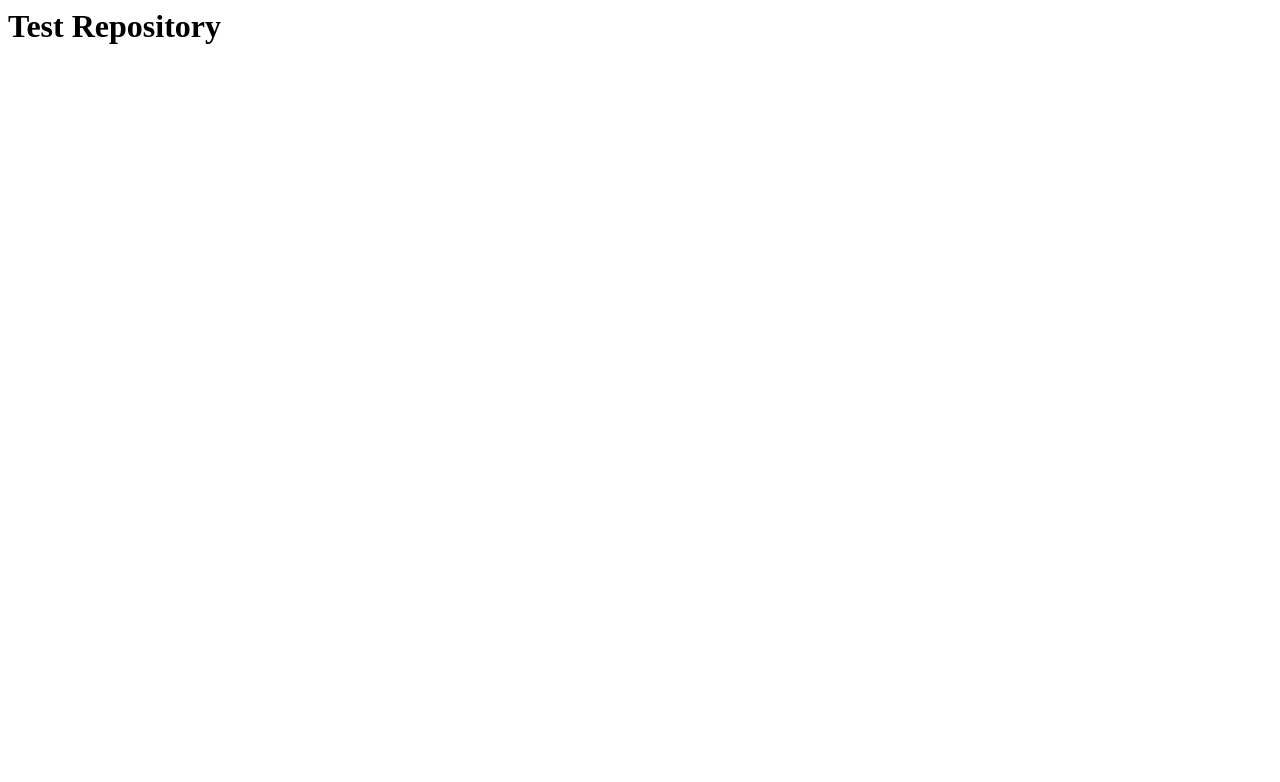
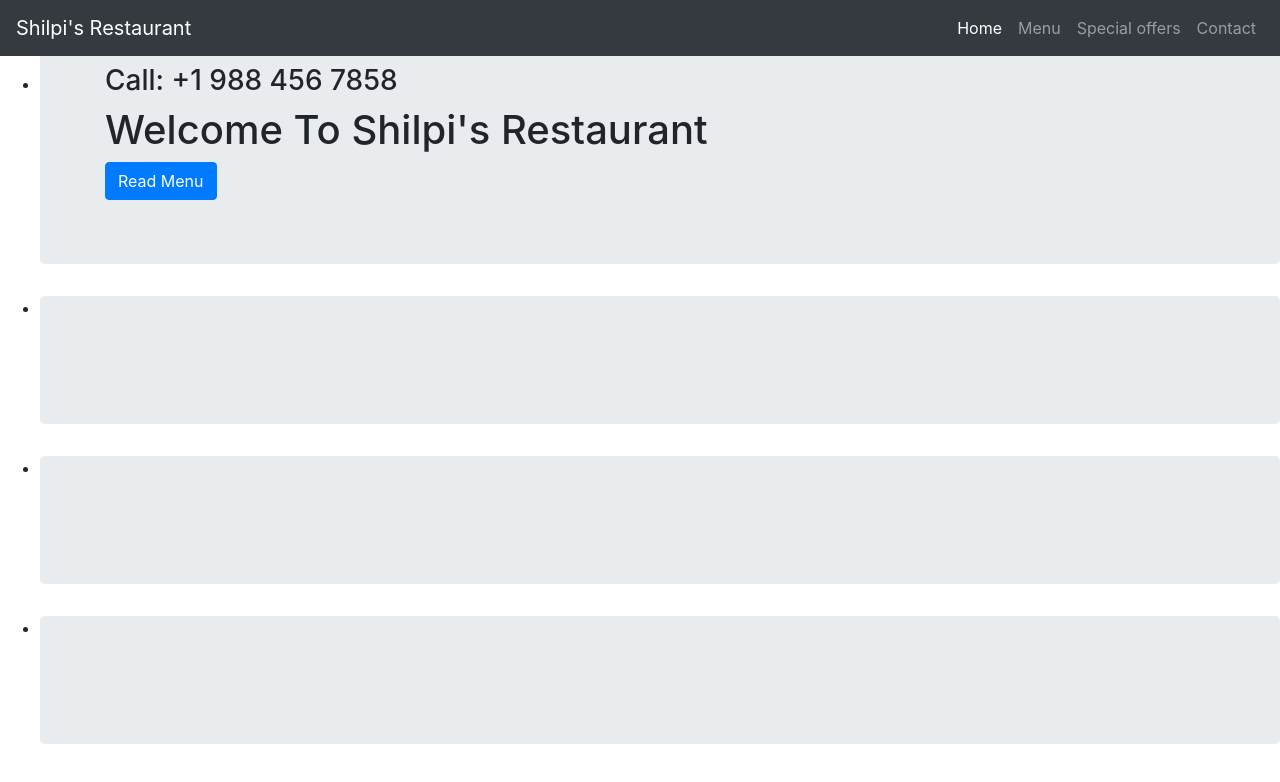
Before and after one commit to avasanth/testRepo, a plain HTML site: page index.html in a window 1280 px wide. Drawn offline with nearby package versions, Linux system fonts and the light colour scheme.

Commit message:
Update index.html

```diff
--- a/index.html
+++ b/index.html
@@ -1 +1,88 @@
-<h1>Test Repository</h1>
+<!doctype html>
+<html lang="en">
+	<head>
+		<!-- Required meta tags -->
+		<meta charset="utf-8">
+		<meta name="viewport" content="width=device-width, initial-scale=1, shrink-to-fit=no">
+
+		<!-- Bootstrap CSS -->
+		<link rel="stylesheet" href="https://stackpath.bootstrapcdn.com/bootstrap/4.1.3/css/bootstrap.min.css" integrity="sha384-MCw98/SFnGE8fJT3GXwEOngsV7Zt27NXFoaoApmYm81iuXoPkFOJwJ8ERdknLPMO" crossorigin="anonymous">
+
+		<link rel="stylesheet" type="text/css" href="style.css">
+
+		<!-- Title for the site-->
+		<title>Shilpi's Restaurant</title>
+	</head>
+	<header>
+		<nav class="navbar navbar-expand-md fixed-top navbar-dark bg-dark">
+			<a class="navbar-brand" href="#">Shilpi's Restaurant</a>
+			<button class="navbar-toggler" type="button" data-toggle="collapse" data-target="#navbarNavDropdown" aria-controls="navbarNavDropdown" aria-expanded="false" aria-label="Toggle navigation">
+				<span class="navbar-toggler-icon"></span>
+			</button>
+			<div id="navbarNavDropdown" class="navbar-collapse collapse">
+				<ul class="navbar-nav ml-auto">
+					<li class="nav-item active">
+						<a class="nav-link" href="#home">Home <span class="sr-only">(current)</span></a>
+					</li>
+					<li class="nav-item">
+						<a class="nav-link" href="#menu">Menu</a>
+					</li>
+					<li class="nav-item">
+						<a class="nav-link" href="#">Special offers</a>
+					</li>
+					<li class="nav-item">
+						<a class="nav-link" href="#">Contact</a>
+					</li>
+				</ul>
+			</div>
+		</nav>
+	</header>
+	<body>
+		<ul>
+			<li class="jumbotron parallax home-banner" id="home">
+				<div class="container parallax-background">
+					<div class="center home-section">
+						<h3>Call: +1 988 456 7858</h3>
+						<h1 class="upper-case">Welcome To Shilpi's Restaurant</h1>
+						<a href="#menu" class="btn btn-primary menu-button" role="button">Read Menu</a>
+					</div>
+				</div>
+			</li>
+
+			<li class="jumbotron parallax menu-banner" id="menu">
+				<div class="container parallax-background">
+
+				</div>
+			</li>
+
+			<li class="jumbotron parallax home-banner" id="offers">
+				<div class="container parallax-background">
+
+				</div>
+			</li>
+
+			<li class="jumbotron parallax menu-banner" id="contact">
+				<div class="container parallax-background">
+
+				</div>
+			</li>
+		</ul>
+
+
+
+
+
+
+
+		<!-- jQuery first, then Popper.js, then Bootstrap JS -->
+		<script src="https://code.jquery.com/jquery-3.3.1.slim.min.js" integrity="sha384-q8i/X+965DzO0rT7abK41JStQIAqVgRVzpbzo5smXKp4YfRvH+8abtTE1Pi6jizo" crossorigin="anonymous"></script>
+		<script src="https://cdnjs.cloudflare.com/ajax/libs/popper.js/1.14.3/umd/popper.min.js" integrity="sha384-ZMP7rVo3mIykV+2+9J3UJ46jBk0WLaUAdn689aCwoqbBJiSnjAK/l8WvCWPIPm49" crossorigin="anonymous"></script>
+		<script src="https://stackpath.bootstrapcdn.com/bootstrap/4.1.3/js/bootstrap.min.js" integrity="sha384-ChfqqxuZUCnJSK3+MXmPNIyE6ZbWh2IMqE241rYiqJxyMiZ6OW/JmZQ5stwEULTy" crossorigin="anonymous"></script>
+
+		<!-- JavaScript -->
+
+		<script src="https://ajax.googleapis.com/ajax/libs/jquery/3.3.1/jquery.min.js"></script>
+		<script type="text/javascript" src="index.js"></script>
+
+	</body>
+</html>
```
